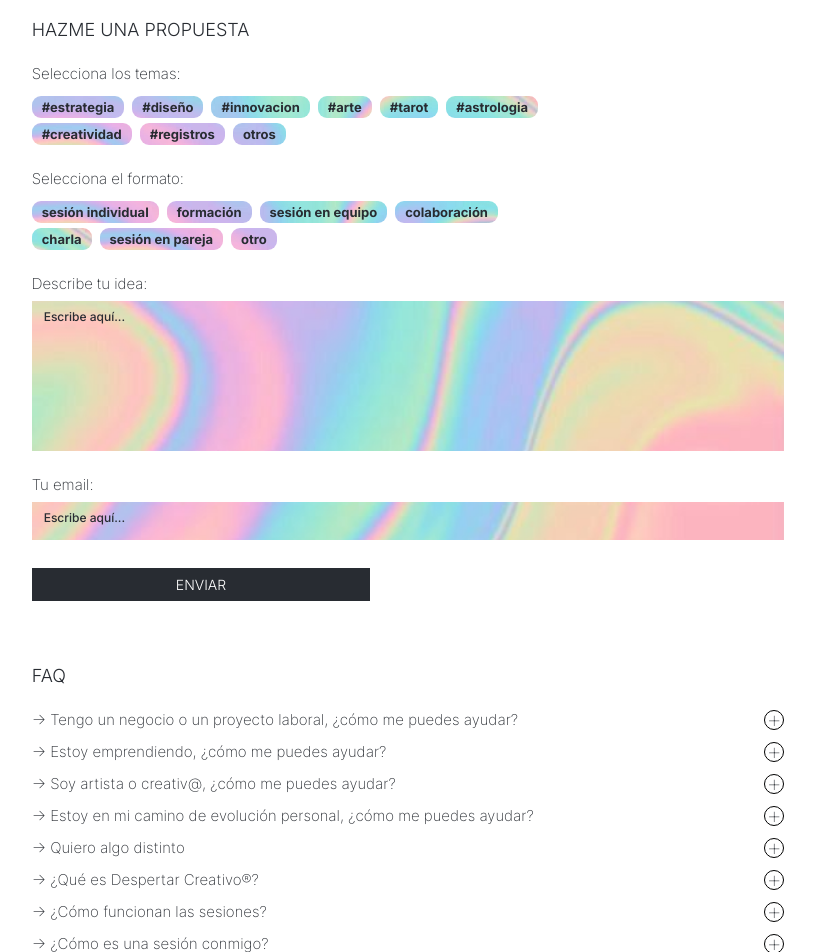
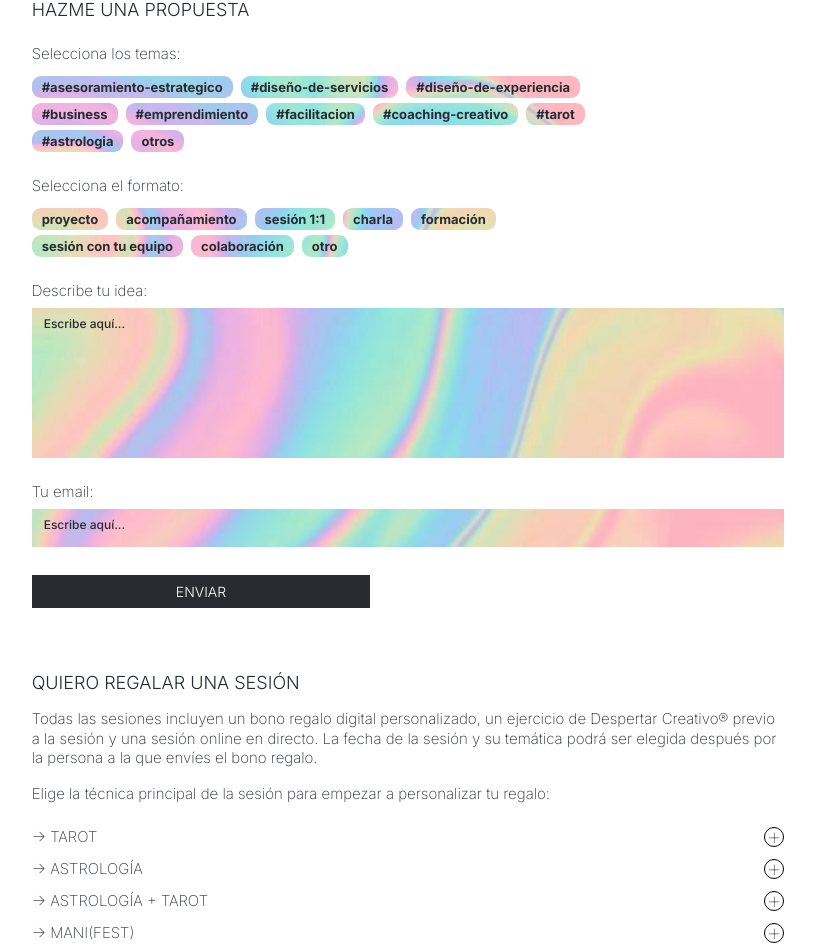
Before and after one commit to vicentegarcya/jimenagonzalez.in, a Next.js app: page / in a window 1280 px wide. Shown: the part 792-1744 px from the top of the page, without its empty margins (232-1047 px from the left). Built offline with nearby package versions, Linux system fonts and the light colour scheme.

Commit message:
finish changes

```diff
--- a/components/layout.js
+++ b/components/layout.js
@@ -17,17 +17,11 @@ export default function Layout({ children }) {
         <title>jimenagonzalez.in</title>
         <meta name="description" content="Your go-to app" />
         <meta name="viewport" content="width=device-width, initial-scale=1" />
-        <meta name="viewport" content="width=device-width, initial-scale=1.0, user-scalable=no"/>
+        <meta
+          name="viewport"
+          content="width=device-width, initial-scale=1.0, user-scalable=no"
+        />
         <link rel="preconnect" href="https://fonts.googleapis.com"></link>
-        <link
-          rel="preconnect"
-          href="https://fonts.gstatic.com"
-          crossOrigin
-        ></link>
-        <link
-          href="https://fonts.googleapis.com/css2?family=Inter:wght@100;200;300;400;500;600;700;800;900&display=swap"
-          rel="stylesheet"
-        ></link>
       </Head>
       <Header currentPage={page} />
       <main className={styles.App_main}>{children}</main>
--- a/components/propuestaForm.js
+++ b/components/propuestaForm.js
@@ -79,14 +79,15 @@ export default function PropuestaForm(pageWhereLoaded) {
       <form onSubmit={handleSubmit}>
         <fieldset className={styles.temas}>
           <legend>Selecciona los temas:</legend>
-          <input onClick={handleChange} type="button" value="#estrategia" />
-          <input onClick={handleChange} type="button" value="#diseño" />
-          <input onClick={handleChange} type="button" value="#innovacion" />
-          <input onClick={handleChange} type="button" value="#arte" />
+          <input onClick={handleChange} type="button" value="#asesoramiento-estrategico" />
+          <input onClick={handleChange} type="button" value="#diseño-de-servicios" />
+          <input onClick={handleChange} type="button" value="#diseño-de-experiencia" />
+          <input onClick={handleChange} type="button" value="#business" />
+          <input onClick={handleChange} type="button" value="#emprendimiento" />
+          <input onClick={handleChange} type="button" value="#facilitacion" />
+          <input onClick={handleChange} type="button" value="#coaching-creativo" />
           <input onClick={handleChange} type="button" value="#tarot" />
           <input onClick={handleChange} type="button" value="#astrologia" />
-          <input onClick={handleChange} type="button" value="#creatividad" />
-          <input onClick={handleChange} type="button" value="#registros" />
           <input onClick={handleChange} type="button" value="otros" />
         </fieldset>
         <fieldset className={styles.formato}>
@@ -94,21 +95,22 @@ export default function PropuestaForm(pageWhereLoaded) {
           <input
             onClick={handleChange}
             type="button"
-            value="sesión individual"
+            value="proyecto"
           />
+          <input onClick={handleChange} type="button" value="acompañamiento" />
+          <input
+            onClick={handleChange}
+            type="button"
+            value="sesión 1:1"
+          />
+          <input onClick={handleChange} type="button" value="charla" />
           <input onClick={handleChange} type="button" value="formación" />
           <input
             onClick={handleChange}
             type="button"
-            value="sesión en equipo"
+            value="sesión con tu equipo"
           />
           <input onClick={handleChange} type="button" value="colaboración" />
-          <input onClick={handleChange} type="button" value="charla" />
-          <input
-            onClick={handleChange}
-            type="button"
-            value="sesión en pareja"
-          />
           <input onClick={handleChange} type="button" value="otro" />
         </fieldset>
         <div className={styles.describe_tu_idea}>
--- a/components/propuestaForm.module.css
+++ b/components/propuestaForm.module.css
@@ -12,83 +12,99 @@
 
 /* CUADRANDO EL FONDO CON LOS BOTONES */
 
-.temas > input:nth-child(3) {
+.temas > input:nth-child(2) {
   background-position-x: -101px;
 }
 
+.temas > input:nth-child(3) {
+  background-position-x: -101px;
+  background-position-y: -26px;
+}
+
 .temas > input:nth-child(4) {
-  background-position-x: -180px;
+  background-position-x: -101px;
+  background-position-y: -52px;
 }
 
 .temas > input:nth-child(5) {
-  background-position-x: 0px;
-  background-position-y: -26px;
+  background-position-x: -283px;
+  background-position-y: -52px;
 }
 
 .temas > input:nth-child(6) {
-  background-position-x: -62px;
-  background-position-y: -26px;
+  background-position-x: -101px;
+  background-position-y: -78px;
 }
 
 .temas > input:nth-child(7) {
-  background-position-x: -104px;
-  background-position-y: -26px;
+  background-position-x: -242px;
+  background-position-y: -78px;
 }
 
 .temas > input:nth-child(8) {
-  background-position-x: 0px;
-  background-position-y: -52px;
+  background-position-x: -101px;
+  background-position-y: -104px;
 }
 
 .temas > input:nth-child(9) {
-  background-position-x: -108px;
-  background-position-y: -52px;
+  background-position-x: -254px;
+  background-position-y: -104px;
 }
 
 .temas > input:nth-child(10) {
-  background-position-x: -201px;
-  background-position-y: -52px;
+  background-position-x: -321px;
+  background-position-y: -104px;
+}
+
+.temas > input:nth-child(11) {
+  background-position-x: -101px;
+  background-position-y: -130px;
 }
 
 .formato > input:nth-child(2) {
-  background-position-x: 0px;
-  background-position-y: -105px;
+  background-position-x: -101px;
+  background-position-y: -160px;
 }
 
 .formato > input:nth-child(3) {
-  background-position-x: -135px;
-  background-position-y: -105px;
+  background-position-x: -186px;
+  background-position-y: -160px;
 }
 
 .formato > input:nth-child(4) {
-  background-position-x: 0px;
-  background-position-y: -131px;
+  background-position-x: -325px;
+  background-position-y: -160px;
 }
 
 .formato > input:nth-child(5) {
-  background-position-x: -135px;
-  background-position-y: -131px;
+  background-position-x: -101px;
+  background-position-y: -186px;
 }
 
 .formato > input:nth-child(6) {
-  background-position-x: -246px;
-  background-position-y: -131px;
+  background-position-x: -169px;
+  background-position-y: -186px;
 }
 
 .formato > input:nth-child(7) {
-  background-position-x: 0px;
-  background-position-y: -157px;
+  background-position-x: -262px;
+  background-position-y: -186px;
 }
 
 .formato > input:nth-child(8) {
-  background-position-x: -130px;
-  background-position-y: -157px;
+  background-position-x: -101px;
+  background-position-y: -212px;
+}
+
+.formato > input:nth-child(9) {
+  background-position-x: -212px;
+  background-position-y: -212px;
 }
 
 .propuesta_form textarea {
   background: url("../public/PSICODELICO.jpeg");
-  background-position-x: 0px;
-  background-position-y: -207px;
+  background-position-x: -101px;
+  background-position-y: -267px;
   border: none;
   resize: none;
   font-family: "Inter";
@@ -146,8 +162,8 @@
   margin-right: 0;
   margin-top: 0;
   background: url("../public/PSICODELICO.jpeg");
-  background-position-x: 0px;
-  background-position-y: -387px;
+  background-position-x: -101px;
+  background-position-y: -442px;
   height: 30px;
 }
 
--- a/context/context.js
+++ b/context/context.js
@@ -5,8 +5,11 @@ export const isPlayingContext = createContext(null);
 function Context({ children }) {
   const [isPlaying, setIsPlaying] = useState();
   const [audio, setAudio] = useState(null);
+  const [isDesktop, setIsDesktop] = useState(false);
 
   useEffect(() => {
+    setIsDesktop(typeof window !== "undefined" && window.innerWidth > 768);
+
     let audioElement = new Audio("./bso_jimenagonzalezin.mp3");
     audioElement.classList.add('bso_audio');
 
@@ -29,7 +32,7 @@ function Context({ children }) {
   };
 
   return (
-    <isPlayingContext.Provider value={{ isPlaying, setIsPlaying, audio, setAudio, soundHandler }}>
+    <isPlayingContext.Provider value={{ isPlaying, setIsPlaying, audio, setAudio, soundHandler, isDesktop }}>
       {children}
     </isPlayingContext.Provider>
   );
--- /dev/null
+++ b/pages/_document.js
@@ -0,0 +1,23 @@
+import { Html, Head, Main, NextScript } from 'next/document'
+
+export default function Document() {
+  return (
+    <Html>
+      <Head>
+      <link
+          rel="preconnect"
+          href="https://fonts.gstatic.com"
+          crossOrigin
+        ></link>
+        <link
+          href="https://fonts.googleapis.com/css2?family=Inter:wght@100;200;300;400;500;600;700;800;900&display=swap"
+          rel="stylesheet"
+        ></link>
+      </Head>
+      <body>
+        <Main />
+        <NextScript />
+      </body>
+    </Html>
+  )
+}
--- a/pages/index.js
+++ b/pages/index.js
@@ -4,33 +4,34 @@ import Layout from "@/components/layout";
 import Service from "@/components/service";
 import PropuestaForm from "@/components/propuestaForm";
 import Subscribe from "@/components/subscribe";
-import { useLayoutEffect, useRef, useState } from "react";
+import {
+  useContext,
+  useEffect,
+  useRef,
+  useState,
+} from "react";
 import { Swiper, SwiperSlide } from "swiper/react";
-import { EffectCards, EffectCreative } from "swiper/modules";
+import { EffectCards } from "swiper/modules";
 import "swiper/css";
+import { isPlayingContext } from "../context/context";
 
 export default function Home() {
-  const [isDesktop, setIsDesktop] = useState(false);
-  const [isLoading, setIsLoading] = useState(false);
+  const [isLoading, setIsLoading] = useState(true);
   const swiperRef = useRef();
   const propuestaDesktopRef = useRef();
   const propuestaMobileRef = useRef();
+
+  const { isDesktop } = useContext(isPlayingContext);
 
   function scrollTo(section) {
     section.scrollIntoView({ behavior: "smooth" });
   }
 
-  useLayoutEffect(() => {
-    setIsDesktop(typeof window !== "undefined" && window.innerWidth > 768);
-    /* if (isDesktop) {
-        setIsLoading(true);
-      } else {
-        setIsLoading(false);
-      }
-      setTimeout(() => setIsLoading(false), 4000); */
-  }, [isDesktop]);
+  useEffect(() => {
+    setTimeout(() => setIsLoading(false), 2500);
+  }, [isLoading]);
 
-  /* if (isLoading && isDesktop)
+  if (isLoading && isDesktop)
     return (
       <div className={styles.loading_div}>
         <h3>INSPÍRATE</h3>
@@ -55,7 +56,7 @@ export default function Home() {
             <feTurbulence
               id="feTurb"
               type="fractalNoise"
-              baseFrequency="0.01 0.01"
+              baseFrequency="0.001 0.001"
               seed="2"
               numOctaves="1"
             />
@@ -67,11 +68,11 @@ export default function Home() {
               values="0.0034 0.006;0.0012 0.008;0.001 0.008"
               repeatCount="indefinite"
             />
-            <feDisplacementMap id="feDisp" in="SourceGraphic" scale="150" />
+            <feDisplacementMap id="feDisp" in="SourceGraphic" scale="140" />
           </filter>
         </svg>
       </div>
-    ); */
+    );
 
   if (!isLoading)
     return (
@@ -136,10 +137,9 @@ export default function Home() {
               effect={"cards"}
               cardsEffect={{
                 perSlideRotate: 0, // Rotation of cards in degrees
-                perSlideOffset: 45, // Space between cards in px
+                perSlideOffset: 65, // Space between cards in px
                 slideShadows: false,
               }}
-              slidesPerView={1}
               modules={[EffectCards]}
               grabCursor={true}
               initialSlide={1}
@@ -270,7 +270,7 @@ export default function Home() {
                   </div>
                 </div>
               </SwiperSlide>
-              {isDesktop && (
+              {/* {isDesktop && (
                 <SwiperSlide onClick={() => swiperRef.current.slideTo(3)}>
                   <div className={styles.servicio + " " + styles.regala_sesion}>
                     <h3>QUIERO REGALAR UNA SESIÓN</h3>
@@ -317,7 +317,7 @@ export default function Home() {
                     </div>
                   </div>
                 </SwiperSlide>
-              )}
+              )} */}
             </Swiper>
           )}
           {!isDesktop && (
@@ -517,10 +517,56 @@ export default function Home() {
           )}
           <section className={styles.servicios + " " + styles.faq_section}>
             {isDesktop && (
-              <div ref={propuestaDesktopRef} className={styles.servicio}>
-                <h3>HAZME UNA PROPUESTA</h3>
-                <PropuestaForm pageWhereLoaded={"home"} />
-              </div>
+              <>
+                <div ref={propuestaDesktopRef} className={styles.servicio}>
+                  <h3>HAZME UNA PROPUESTA</h3>
+                  <PropuestaForm pageWhereLoaded={"home"} />
+                </div>
+                <div className={styles.servicio + " " + styles.regala_sesion}>
+                  <h3>QUIERO REGALAR UNA SESIÓN</h3>
+                  <p>
+                    Todas las sesiones incluyen un bono regalo digital
+                    personalizado, un ejercicio de Despertar Creativo® previo a
+                    la sesión y una sesión online en directo. La fecha de la
+                    sesión y su temática podrá ser elegida después por la
+                    persona a la que envíes el bono regalo.
+                  </p>
+                  <p>
+                    Elige la técnica principal de la sesión para empezar a
+                    personalizar tu regalo:
+                  </p>
+                  <div className={styles.servicios_grupo}>
+                    <Service
+                      title="TAROT"
+                      description="Sesión de acompañamiento personalizado con tarot evolutivo."
+                      price="55,00 €"
+                      calendlyUrl="https://buy.stripe.com/dR69B34GFd2ud7G004"
+                      cta="SELECCIONAR"
+                    />
+                    <Service
+                      title="ASTROLOGÍA"
+                      description="Sesión de lectura de carta astral: energías principales, dones y talentos, retos evolutivos y de sanación y misión personal."
+                      price="99,00 €"
+                      calendlyUrl="https://buy.stripe.com/fZe9B3c97e6y3x628g"
+                      cta="SELECCIONAR"
+                    />
+                    <Service
+                      title="ASTROLOGÍA + TAROT"
+                      description="Sesión combinada entre una lectura de carta astral y una tirada personalizada de tarot evolutivo."
+                      price="111,00 €"
+                      calendlyUrl="https://buy.stripe.com/fZe3cFc971jM4BafZ7"
+                      cta="SELECCIONAR"
+                    />
+                    <Service
+                      title="MANI(FEST)"
+                      description="Sesión de asesoramiento espiritual y estratégico para conectar con la visión del alma, intencionar su expansión y diseñar un plan guiado para manifestarla."
+                      price="111,00 €"
+                      calendlyUrl="https://buy.stripe.com/5kA00tc97faC9VubIK"
+                      cta="SELECCIONAR"
+                    />
+                  </div>
+                </div>
+              </>
             )}
             <div className={styles.servicio + " " + styles.regala_sesion}>
               <h3>FAQ</h3>
@@ -804,16 +850,21 @@ export default function Home() {
                 <Service
                   title="¿Cómo es una sesión conmigo?"
                   description=<>
-                    Sea la sesión que sea, mi compromiso es sensibilidad, honestidad y excelencia. <strong>Sensibilidad</strong>, como empatía, alta percepción y escucha; <strong>honestidad</strong>, como integridad y transparencia absoluta; y <strong>excelencia</strong>, como máxima calidad y entrega de valor en toda la experiencia.
+                    Sea la sesión que sea, mi compromiso es sensibilidad,
+                    honestidad y excelencia. <strong>Sensibilidad</strong>, como
+                    empatía, alta percepción y escucha;{" "}
+                    <strong>honestidad</strong>, como integridad y transparencia
+                    absoluta; y <strong>excelencia</strong>, como máxima calidad
+                    y entrega de valor en toda la experiencia.
                   </>
                 />
                 <Service
                   title="¿Cómo funcionan los bonos regalo?"
                   description=<>
                     Al comprar un bono regalo, recibirás en tu correo
-                    electrónico (en el día laboral siguiente), una <strong>tarjeta
-                    regalo digital</strong> personalizada con el nombre de la persona a
-                    la que regales.
+                    electrónico (en el día laboral siguiente), una{" "}
+                    <strong>tarjeta regalo digital</strong> personalizada con el
+                    nombre de la persona a la que regales.
                     {
                       <>
                         <br></br>
--- a/styles/Home.module.scss
+++ b/styles/Home.module.scss
@@ -166,7 +166,7 @@ $height: 450px;
     width: calc(#{$width} * 1.5);
     height: calc(#{$height} * 1.5);
 
-    backdrop-filter: url("http://www.psd-dude.com/tutorials/resources-images/water-backgrounds-and-textures-for-photoshop/water-pool-texture-seamless-and-free-1.jpg");
+    backdrop-filter: url("../public/transparent.jpg");
     background-repeat: repeat;
     background-size: $width $height;
 
@@ -253,7 +253,7 @@ $height: 450px;
   }
 
   .faq_section > .servicio:nth-child(1) > div > form > fieldset {
-    width: 70%;
+    width: 80%;
   }
 
   .faq_section > .servicio:nth-child(1) > div > form > div > textarea,
@@ -262,11 +262,13 @@ $height: 450px;
   }
 
   .faq_section > .servicio:nth-child(1) > div > form > div > textarea {
-    background-position-y: -102px !important;
+    background-position-y: -157px !important;
+    background-position-x: 0px !important;
   }
 
   .faq_section > .servicio:nth-child(1) > div > form > div > input {
-    background-position-y: -302px !important;
+    background-position-y: -357px !important;
+    background-position-x: 0px !important;
   }
 
   .faq_section > .servicio:nth-child(1) > div > form > fieldset > input:hover {
@@ -280,6 +282,7 @@ $height: 450px;
     > fieldset:nth-child(1)
     > input:nth-child(2) {
     background-position-x: 0px;
+    background-position-y: 0px;
   }
 
   .faq_section
@@ -288,7 +291,8 @@ $height: 450px;
     > form
     > fieldset:nth-child(1)
     > input:nth-child(3) {
-    background-position-x: -51px;
+    background-position-x: -210px;
+    background-position-y: 0px;
   }
 
   .faq_section
@@ -297,7 +301,8 @@ $height: 450px;
     > form
     > fieldset:nth-child(1)
     > input:nth-child(4) {
-    background-position-x: -180px;
+    background-position-x: -374px;
+    background-position-y: 0px;
   }
 
   .faq_section
@@ -306,7 +311,8 @@ $height: 450px;
     > form
     > fieldset:nth-child(1)
     > input:nth-child(5) {
-    background-position-x: -286px;
+    background-position-x: 0px;
+    background-position-y: -26px;
   }
 
   .faq_section
@@ -315,7 +321,8 @@ $height: 450px;
     > form
     > fieldset:nth-child(1)
     > input:nth-child(6) {
-    background-position-x: -348px;
+    background-position-x: -94px;
+    background-position-y: -26px;
   }
 
   .faq_section
@@ -324,7 +331,8 @@ $height: 450px;
     > form
     > fieldset:nth-child(1)
     > input:nth-child(7) {
-    background-position-x: -415px;
+    background-position-x: -235px;
+    background-position-y: -26px;
   }
 
   .faq_section
@@ -333,7 +341,8 @@ $height: 450px;
     > form
     > fieldset:nth-child(1)
     > input:nth-child(8) {
-    background-position-x: 0px;
+    background-position-x: -342px;
+    background-position-y: -26px;
   }
 
   .faq_section
@@ -342,7 +351,8 @@ $height: 450px;
     > form
     > fieldset:nth-child(1)
     > input:nth-child(9) {
-    background-position-x: -108px;
+    background-position-x: -490px;
+    background-position-y: -26px;
   }
 
   .faq_section
@@ -351,8 +361,19 @@ $height: 450px;
     > form
     > fieldset:nth-child(1)
     > input:nth-child(10) {
-    background-position-x: -201px;
+    background-position-x: 0px;
+    background-position-y: -52px;
   }
+
+  .faq_section
+  > .servicio:nth-child(1)
+  > div
+  > form
+  > fieldset:nth-child(1)
+  > input:nth-child(11) {
+  background-position-x: -100px;
+  background-position-y: -52px;
+}
 
   /* formato */
 
@@ -363,7 +384,7 @@ $height: 450px;
     > fieldset:nth-child(2)
     > input:nth-child(2) {
     background-position-x: 0px;
-    background-position-y: -50px;
+    background-position-y: -107px;
   }
 
   .faq_section
@@ -372,8 +393,8 @@ $height: 450px;
     > form
     > fieldset:nth-child(2)
     > input:nth-child(3) {
-    background-position-x: -135px;
-    background-position-y: -50px;
+    background-position-x: -85px;
+    background-position-y: -107px;
   }
 
   .faq_section
@@ -382,8 +403,8 @@ $height: 450px;
     > form
     > fieldset:nth-child(2)
     > input:nth-child(4) {
-    background-position-x: -228px;
-    background-position-y: -50px;
+    background-position-x: -213px;
+    background-position-y: -107px;
   }
 
   .faq_section
@@ -392,8 +413,8 @@ $height: 450px;
     > form
     > fieldset:nth-child(2)
     > input:nth-child(5) {
-    background-position-x: -364px;
-    background-position-y: -50px;
+    background-position-x: -303px;
+    background-position-y: -107px;
   }
 
   .faq_section
@@ -402,8 +423,8 @@ $height: 450px;
     > form
     > fieldset:nth-child(2)
     > input:nth-child(6) {
-    background-position-x: -475px;
-    background-position-y: -50px;
+    background-position-x: -371px;
+    background-position-y: -107px;
   }
 
   .faq_section
@@ -413,7 +434,7 @@ $height: 450px;
     > fieldset:nth-child(2)
     > input:nth-child(7) {
     background-position-x: 0px;
-    background-position-y: -50px;
+    background-position-y: -133px;
   }
 
   .faq_section
@@ -422,13 +443,23 @@ $height: 450px;
     > form
     > fieldset:nth-child(2)
     > input:nth-child(8) {
-    background-position-x: -131px;
-    background-position-y: -50px;
+    background-position-x: -160px;
+    background-position-y: -133px;
+  }
+
+  .faq_section
+    > .servicio:nth-child(1)
+    > div
+    > form
+    > fieldset:nth-child(2)
+    > input:nth-child(9) {
+    background-position-x: -271px;
+    background-position-y: -133px;
   }
 
   .faq > div > div {
     cursor: pointer;
-    font-size: 18px;
+    font-size: 16px;
     transition: all 0.5s cubic-bezier(0.165, 0.84, 0.44, 1);
   }
 
@@ -442,6 +473,24 @@ $height: 450px;
   }
 
   .faq > div > div:nth-child(1):hover > p {
-    font-weight: bold;
+    font-weight: 800 !important;
+  }
+
+  .faq_section > div:nth-child(2) > div > div:hover {
+    cursor: pointer;
+  }
+
+  .faq_section > div:nth-child(2) > div > div > div:nth-child(2) {
+    background-size: 101%;
+    width: 100%;
+    margin: 0 auto;
+  }
+
+  .faq_section > div:nth-child(2) > div > div > div:nth-child(2) > div:nth-child(3) {
+    width: 50%;
+  }
+
+  .faq_section > div:nth-child(2) > div > div > div:nth-child(2) > div:nth-child(3)> a {
+    width: 66%;
   }
 }
```
Also changed, not shown: pages/me.js (+1 -14 lines), styles/globals.css (+15 -3 lines), public/transparent.jpg (added).
